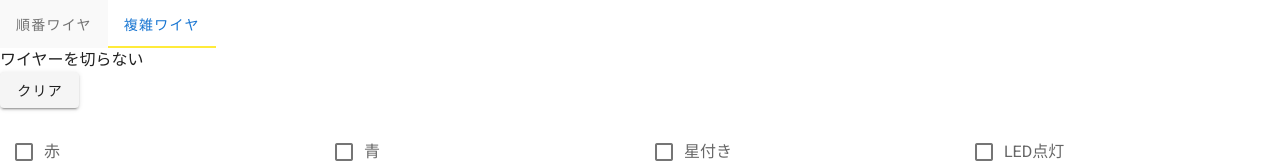
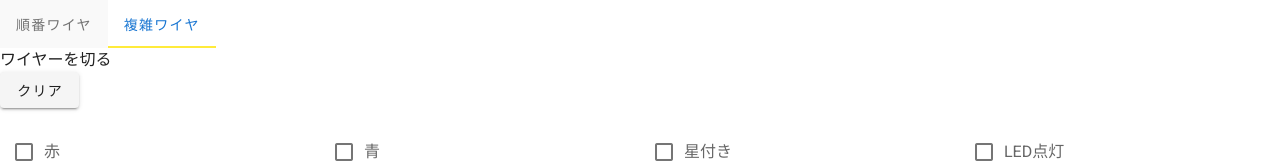
Before and after one commit to kmhrky56/keep-talking-and-nobody-explods, a Vue app: page / in a window 1280 px wide. Both pictures are taken after a click on the tab "複雑ワイヤ". Shown: the top 163 px of the page. Built offline with nearby package versions, Linux system fonts and the light colour scheme.

Commit message:
complicated wire バグ修正

```diff
--- a/src/views/ComplicatedWire.vue
+++ b/src/views/ComplicatedWire.vue
@@ -89,7 +89,7 @@ export default {
                 }
 
                 // (青、LED) or (青、星、LED) パラレルポートあり
-                if(!existsWire(["red"]) &&　existsCase("parallel"))
+                if(!existsWire(["red"]) && existsCase("parallel"))
                 {
                     result = CUT;
                 }
@@ -111,7 +111,7 @@ export default {
                 }
             }
 
-            return DONT_CUT;
+            return result;
         }
     },
 
```
